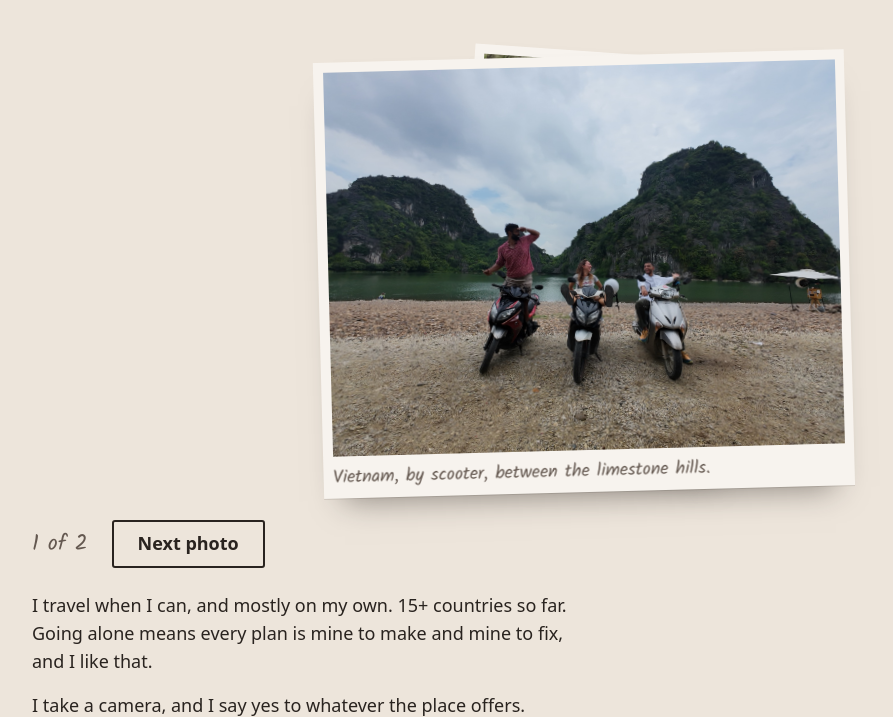
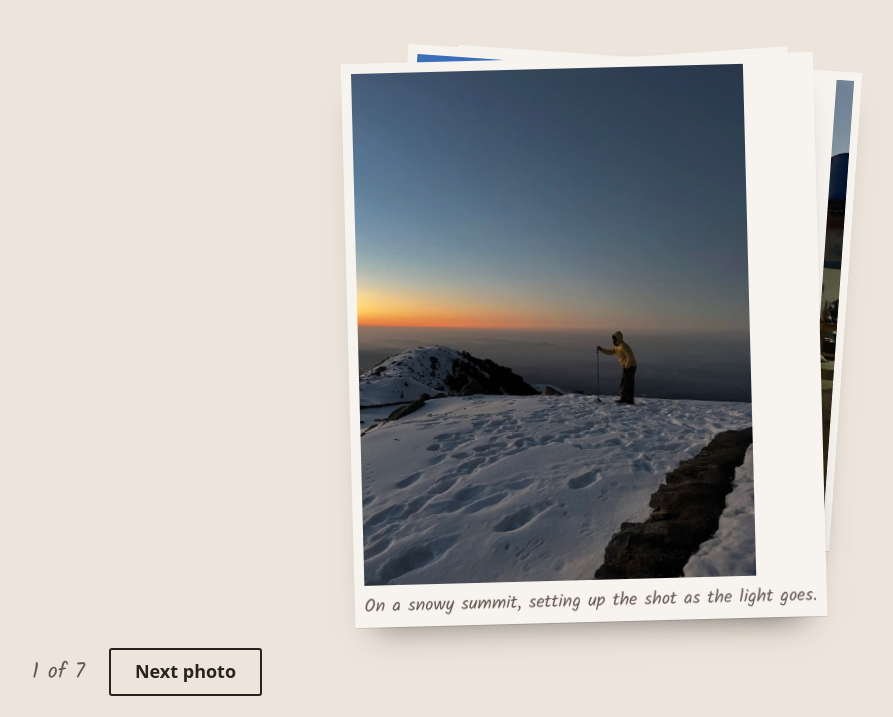
Before and after one commit to cafinated/shivambirmole.live, an Astro site: page /beyond in a window 1280 px wide. Shown: the part 524-1241 px from the top of the page, without its empty margins (8-901 px from the left). Built offline with nearby package versions, Linux system fonts and the light colour scheme; Astro itself is replaced by a stand-in of ours; a web font is replaced by a local one.

Commit message:
Add five travel photos to the deck
Co-Authored-By: Claude Opus 5.5 <noreply@anthropic.com>

```diff
--- a/src/components/scenes/PhotoPile.astro
+++ b/src/components/scenes/PhotoPile.astro
@@ -5,8 +5,39 @@
 import { Image } from 'astro:assets';
 import vietnam from '../../assets/images/travel-vietnam.jpg';
 import rappel from '../../assets/images/waterfall-rappel.jpg';
+import snow from '../../assets/images/snow-summit.jpg';
+import bike from '../../assets/images/bike-dusk.jpg';
+import sea from '../../assets/images/sea-swim.jpg';
+import sheep from '../../assets/images/valley-sheep.jpg';
+import pillars from '../../assets/images/forest-pillars.jpg';
 
+// Captions name no places on purpose: add them once confirmed.
 const photos = [
+  {
+    src: snow,
+    alt: 'A person in a yellow hooded jacket setting up a tripod on a snowy summit, with an orange horizon and haze over the valley below.',
+    caption: 'On a snowy summit, setting up the shot as the light goes.',
+  },
+  {
+    src: sea,
+    alt: 'A person floating on their back in clear turquoise water, with sailboats anchored behind and pine-covered islands on the horizon.',
+    caption: 'Floating in water this clear, between anchored sailboats.',
+  },
+  {
+    src: pillars,
+    alt: 'A person with a backpack walking a stone path through green forest towards tall sandstone pillars in the mist.',
+    caption: 'A forest trail under sandstone pillars.',
+  },
+  {
+    src: bike,
+    alt: 'A loaded motorcycle parked at dusk beside a small brick building, with hills and an orange sky behind it.',
+    caption: 'The bike, parked at dusk somewhere in the hills.',
+  },
+  {
+    src: sheep,
+    alt: 'Two sheep, one white and one black, grazing on a green slope above a valley thick with pine trees.',
+    caption: 'Two sheep and a valley full of pines.',
+  },
   {
     src: vietnam,
     alt: 'Three travellers sitting on parked scooters on a gravel shore in Vietnam, with green limestone hills and still water behind them.',
@@ -25,7 +56,7 @@ const photos = [
     {
       photos.map((p) => (
         <figure class="deck__card" data-card>
-          <Image src={p.src} alt={p.alt} widths={[640, 1280]} sizes="(min-width: 48rem) 40rem, 86vw" draggable="false" />
+          <Image src={p.src} alt={p.alt} widths={[640, 1280]} sizes="(min-width: 48rem) 40rem, 86vw" loading="eager" draggable="false" />
           <figcaption>{p.caption}</figcaption>
         </figure>
       ))
--- a/src/styles/scenes.css
+++ b/src/styles/scenes.css
@@ -1301,7 +1301,7 @@
 .deck.is-live .deck__stack {
   position: relative;
   display: block;
-  height: min(62vh, 30rem);
+  height: min(76vh, 40rem);
   cursor: pointer;
 }
 
@@ -1317,8 +1317,10 @@
 }
 
 .deck.is-live .deck__card img {
-  max-height: calc(min(62vh, 30rem) - 6rem);
+  height: calc(min(76vh, 40rem) - 6rem);
+  width: auto;
   max-width: min(78vw, 44rem);
+  object-fit: cover;
 }
 
 .deck.is-live .deck__bar {
```
Also changed, not shown: src/assets/images/bike-dusk.jpg (added), src/assets/images/forest-pillars.jpg (added), src/assets/images/sea-swim.jpg (added), src/assets/images/snow-summit.jpg (added), src/assets/images/valley-sheep.jpg (added).
